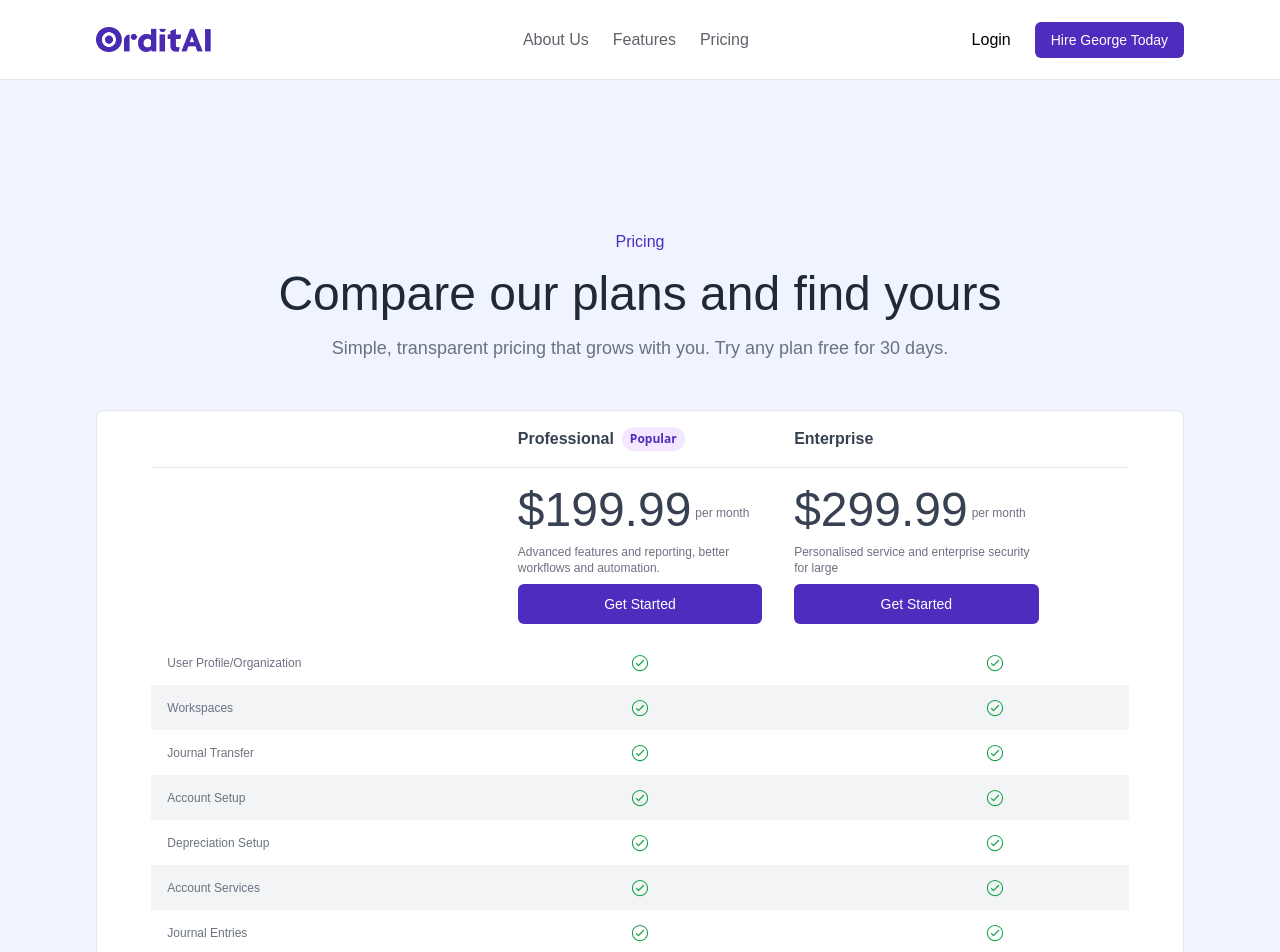
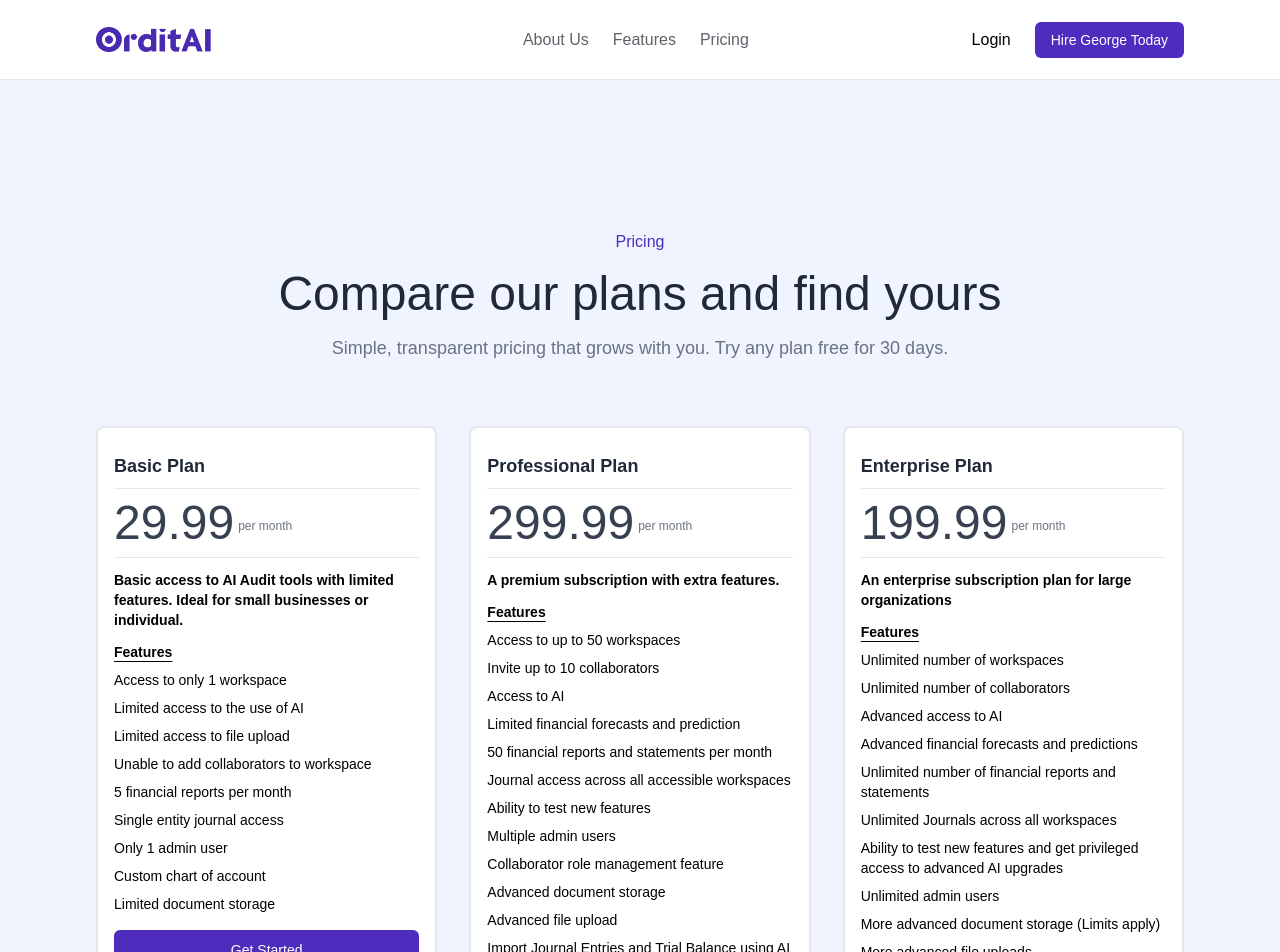
Before and after one commit to ordit-ai/orditAi-website, a React (Vite) app: page /pricing in a window 1280 px wide. Shown: the top 952 px of the page. Built offline with nearby package versions, Linux system fonts and the light colour scheme; a web font is replaced by a local one.

Commit message:
fix: font #0

```diff
--- a/src/components/chatbot/index.tsx
+++ b/src/components/chatbot/index.tsx
@@ -13,7 +13,7 @@ const ChatBot = () => {
   const disabled = conversation.length === 6;
 
   return (
-    <div className="sm:w-[60%] w-[90%] mx-auto h-[80vh] py-[3em] relative">
+    <div className="sm:w-[50%] w-[90%] mx-auto h-[80vh] py-[3em] relative">
       <AnimatePresence>
         {disabled && (
           <motion.div
--- a/src/pages/Pricing.tsx
+++ b/src/pages/Pricing.tsx
@@ -3,6 +3,7 @@ import { Button } from "@/components/common/Button";
 import { URLS } from "@/constants/app-routes";
 import { cn } from "@/helpers/classHelpers";
 import { IoIosCheckmarkCircleOutline } from "react-icons/io";
+import { PlanTiers } from "./features.config";
 
 const plans = [
   { name: "User Profile/Organization", basic: true, pro: true, enterprise: true },
@@ -82,97 +83,47 @@ const Pricing = () => {
         </Typography.Text>
       </div>
 
-      <div className="bg-white sm:w-[85%] w-[95%] overflow-x-auto  mx-auto rounded-lg border-[1px]">
-        <div className="sm:w-[90%] w-[700px] mx-auto">
-          <div className="flex items-center gap-[2em] w-[100%] justify-center py-4 border-b-[1px]">
-            {planHeader.map((el, i) => (
-              <div className={cn("w-[25%]")} key={`planHeader-${i}`}>
-                {el.name !== undefined && (
-                  <div className="space-x-2 flex items-center">
-                    <Typography.SubText className="text-gray-700 font-bold">{el.name}</Typography.SubText>
-                    {el.tag !== "" && (
-                      <p className="bg-purple-100 px-2 py-1 text-xs rounded-2xl text-primary font-semibold">{el.tag}</p>
-                    )}
-                  </div>
-                )}
-              </div>
-            ))}
-          </div>
-          <div className="flex items-center gap-[2em] w-[100%] justify-center py-4">
-            {planHeader.map((el, i) => (
-              <div className={cn("w-[25%]")} key={`planHeader-${i}`}>
-                {el.name !== undefined && (
-                  <div className="space-y-2">
-                    <div className="flex items-center py-2 space-x-1">
-                      <Typography.H2 className="text-gray-700">{el.price}</Typography.H2>
-
-                      <Typography.MicroText className="mt-[6px]">per month</Typography.MicroText>
-                    </div>
-                    <Typography.MicroText>{el.description}</Typography.MicroText>
-                    <Button variant="default" className="w-[100%] h-[40px]">
-                      <a href={URLS.ORDIT_AI} target="_blank">
-                        Get Started
-                      </a>
-                    </Button>
-                  </div>
-                )}
-              </div>
-            ))}
-          </div>
-          {plans.map((el, i) => {
-            return (
-              <div
-                className={cn(
-                  "flex items-center justify-between h-[45px] px-4",
-                  i % 2 === 0 ? "bg-white" : "bg-gray-100",
-                )}
-                key={`plans-${i}`}
-              >
-                <Typography.MicroText className="w-[25%]">{el.name}</Typography.MicroText>
-                {/* <div className={cn("w-[25%]", FLEX)}>
-                  {typeof el.basic === "boolean" && el.basic ? (
-                    <IoIosCheckmarkCircleOutline className="text-green-600 text-xl " />
-                  ) : typeof el.basic === "string" ? (
-                    <Typography.MicroText className="">{el.basic}</Typography.MicroText>
-                  ) : (
-                    "-"
-                  )}
-                </div> */}
-                <div className={cn("w-[25%]", FLEX)}>
-                  {el.pro ? <IoIosCheckmarkCircleOutline className="text-green-600 text-xl text-center" /> : "-"}
-                </div>
-                <div className={cn("w-[25%]", FLEX)}>
-                  {el.enterprise ? <IoIosCheckmarkCircleOutline className="text-green-600 text-xl text-center" /> : "-"}
+      <div className="grid grid-cols-1 sm:grid-cols-2 lg:grid-cols-3 gap-[2em] w-[85%] mx-auto my-[3em]">
+        {PlanTiers.map((el, i) => {
+          return (
+            <div
+              key={`plan-${i}`}
+              className="w-[100%] group mx-auto my-4 border-[2px] border-gray-200 hover:border-primary rounded-lg bg-white p-4 cursor-pointer hover:shadow-lg transition-all ease-in-out duration-300"
+            >
+              <div>
+                <div className=" py-2">
+                  <Typography.H4 className="text-gray-800 font-semibold">{el.name}</Typography.H4>
                 </div>
               </div>
-            );
-          })}
 
-          <div className="flex items-center gap-[2em] w-[100%] justify-center py-4">
-            <div className={cn("w-[25%]")}></div>
-            {/*
-            <div className={cn("w-[25%]")}>
-              <Button variant="default" className="w-[100%] h-[40px]">
-                Get Started
-              </Button>
-            </div> */}
+              <div className="flex items-center py-4 space-x-1 group-hover:border-primary border-b-[1px] border-t-[1px] ">
+                <Typography.H2 className="text-gray-700">{el.price}</Typography.H2>
 
-            <div className={cn("w-[25%]")}>
+                <Typography.MicroText className="mt-[6px]">per month</Typography.MicroText>
+              </div>
+
+              <Typography className="font-semibold py-3">{el.description}</Typography>
+
+              <Typography className="font-semibold mb-2 underline underline-offset-4"> Features</Typography>
+
+              <div className="space-y-2 mb-4">
+                {el.features.map((feature, i) => {
+                  return (
+                    <Typography key={`feature-${i}`} className="font-light text-sm">
+                      {feature}
+                    </Typography>
+                  );
+                })}
+              </div>
+
               <Button variant="default" className="w-[100%] h-[40px]">
                 <a href={URLS.ORDIT_AI} target="_blank">
                   Get Started
                 </a>
               </Button>
             </div>
-            <div className={cn("w-[25%]")}>
-              <Button variant="default" className="w-[100%] h-[40px]">
-                <a href={URLS.ORDIT_AI} target="_blank">
-                  Get Started
-                </a>
-              </Button>
-            </div>
-          </div>
-        </div>
+          );
+        })}
       </div>
     </div>
   );
--- /dev/null
+++ b/src/pages/features.config.ts
@@ -0,0 +1,77 @@
+export const PlanTiers = [
+  {
+    name: "Basic Plan",
+    price: "29.99",
+    duration: "30 days",
+    currency: "USD",
+    description: "Basic access to AI Audit tools with limited features. Ideal for small businesses or individual.",
+    features: [
+      "Access to only 1 workspace",
+      "Limited access to the use of AI",
+      "Limited access to file upload",
+      "Unable to add collaborators to workspace",
+      "5 financial reports per month",
+      "Single entity journal access",
+      "Only 1 admin user",
+      "Custom chart of account",
+      "Limited document storage",
+    ],
+  },
+  {
+    name: "Professional Plan",
+    price: "299.99",
+    duration: "30 days",
+    currency: "USD",
+    description: "A premium subscription with extra features.",
+    features: [
+      "Access to up to 50 workspaces",
+      "Invite up to 10 collaborators",
+      "Access to AI",
+      "Limited financial forecasts and prediction",
+      "50 financial reports and statements per month",
+      "Journal access across all accessible workspaces",
+      "Ability to test new features",
+      "Multiple admin users",
+      "Collaborator role management feature",
+      "Advanced document storage",
+      "Advanced file upload",
+      "Import Journal Entries and Trial Balance using AI",
+    ],
+  },
+  {
+    name: "Enterprise Plan",
+    price: "199.99",
+    duration: "180 days",
+    currency: "USD",
+    description: "An enterprise subscription plan for large organizations",
+    features: [
+      "Unlimited number of workspaces",
+      "Unlimited number of collaborators",
+      "Advanced access to AI",
+      "Advanced financial forecasts and predictions",
+      "Unlimited number of financial reports and statements",
+      "Unlimited Journals across all workspaces",
+      "Ability to test new features and get privileged access to advanced AI upgrades",
+      "Unlimited admin users",
+      "More advanced document storage (Limits apply)",
+      "More advanced file uploads",
+      "AI research and analysis",
+      "Dedicated onboarding",
+      "Enhanced support",
+    ],
+  },
+];
+
+export type Feature = {
+  enabled: boolean;
+  label: string;
+  note?: string;
+};
+
+export type PlanTier = {
+  name: string;
+  price: string;
+  duration: string;
+  currency: string;
+  features: Record<string, Feature>;
+};
```
